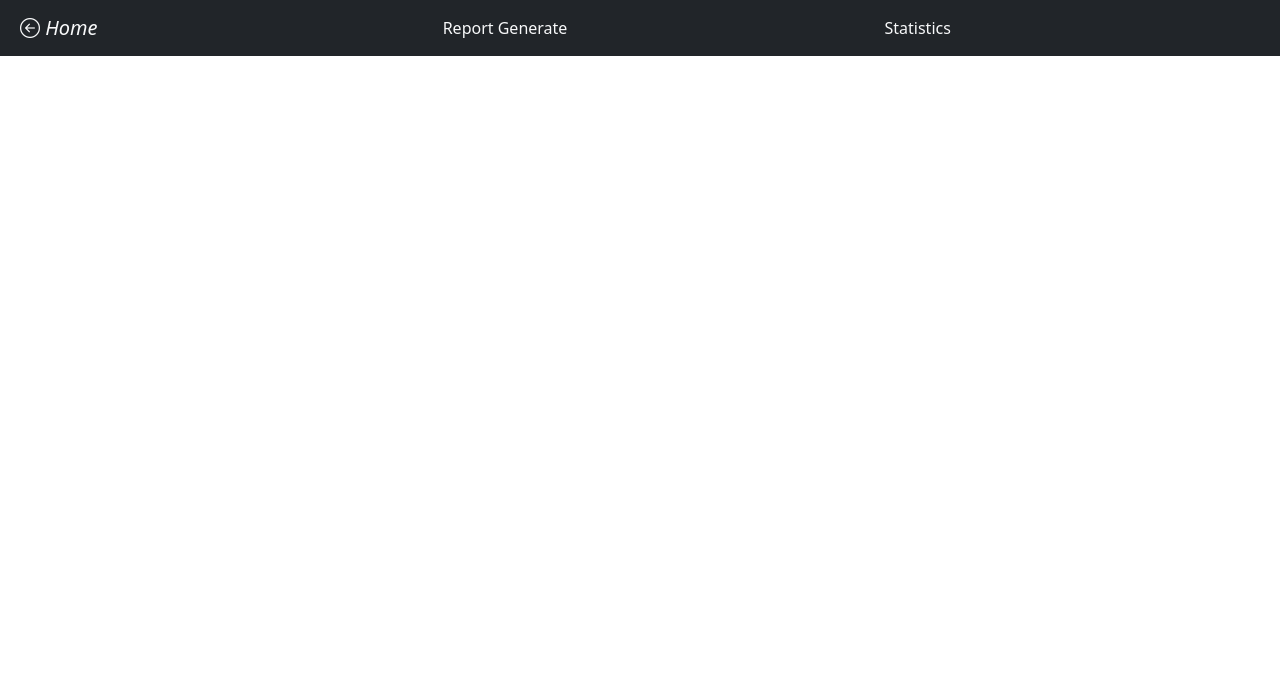
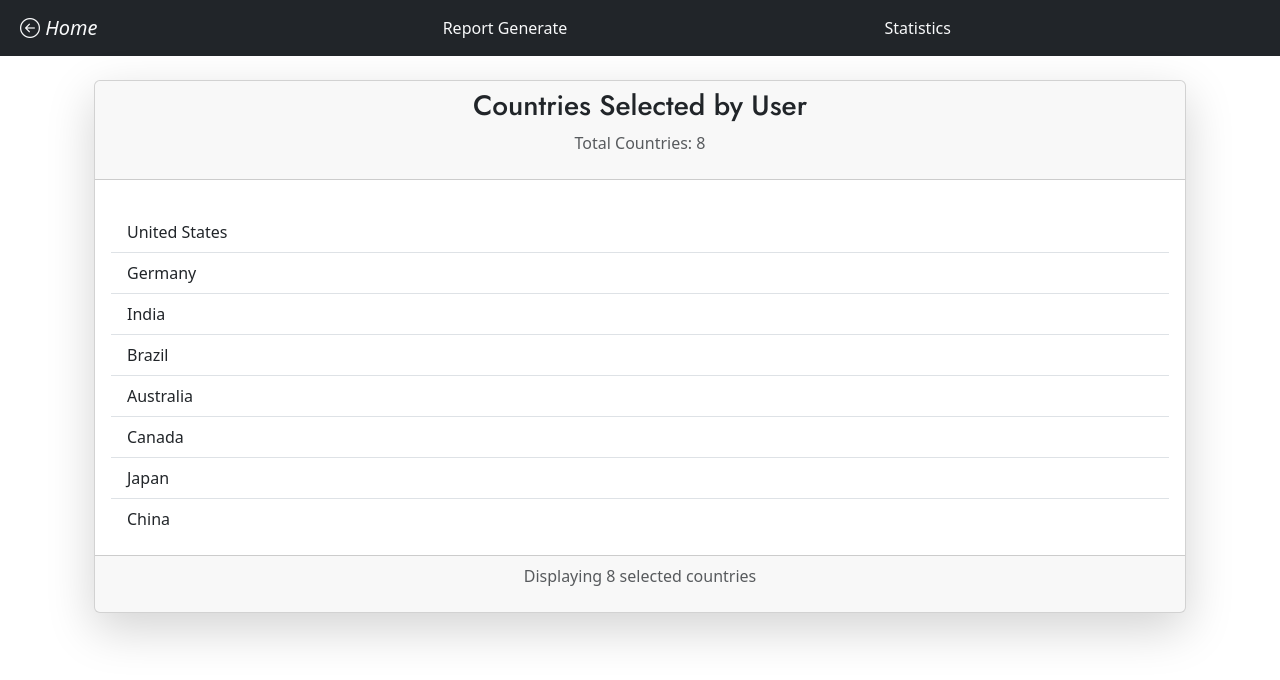
Before and after one commit to mahesh13sankarie/solar-offset-project, a React (Vite) app in the folder client/: page /reportpage in a window 1280 px wide. Shown: the top 680 px of the page. Built offline with nearby package versions, Linux system fonts and the light colour scheme.

Commit message:
Feat: Countries selected component

```diff
--- a/client/package.json
+++ b/client/package.json
@@ -10,6 +10,7 @@
     "preview": "vite preview"
   },
   "dependencies": {
+    "@react-pdf/renderer": "^4.3.0",
     "aos": "^2.3.4",
     "axios": "^1.8.3",
     "bootstrap": "^5.3.3",
--- /dev/null
+++ b/client/src/components/Report/FeatureCards.jsx
@@ -0,0 +1,54 @@
+import React, { useState, useEffect } from "react";
+
+export  function CountriesSelected(props) {
+    const [countries, setCountries] = useState([]);
+
+    useEffect(() => {
+        // Dummy data for countries
+        const dummyCountries = [
+            { name: "United States" },
+            { name: "Germany" },
+            { name: "India" },
+            { name: "Brazil" },
+            { name: "Australia" },
+            { name: "Canada" },
+            { name: "Japan" },
+            { name: "China" }
+        ];
+
+        setCountries(dummyCountries);  // Set the countries to the state
+    }, []);  // Empty dependency array to run once on component mount
+
+    return (
+        <div className="container mt-4">
+            <div className="card shadow-lg">
+                <div className="card-header text-center">
+                    <h3 className="card-title">Countries Selected by User</h3>
+                    <p className="text-muted">Total Countries: {countries.length}</p>
+                </div>
+
+                <div className="card-body">
+                    <ul className="list-group list-group-flush mt-3">
+                        {countries.map((country, index) => (
+                            <li key={index} className="list-group-item d-flex justify-content-between">
+                                <span>{country.name}</span>
+                            </li>
+                        ))}
+                    </ul>
+                </div>
+
+                <div className="card-footer text-center">
+                    <p className="text-muted">Displaying {countries.length} selected countries</p>
+                </div>
+            </div>
+        </div>
+    );
+}
+
+export  function PanelsBought(){
+    return (
+       <>
+
+       </>
+    )
+}
--- a/client/src/components/Report/ReportDashboard.jsx
+++ b/client/src/components/Report/ReportDashboard.jsx
@@ -2,6 +2,7 @@ import React,{ useEffect} from "react";
 import {isAuthenticated} from "../Login/HelperFunction.jsx";
 import Sidebar from "../Dashboard/Sidebar.jsx";
 import StaffNavBar from "./StaffNavBar.jsx";
+import {CountriesSelected, PanelsBought} from "./FeatureCards.jsx";
 const REPORTAPI = "dummy.link.com/report";
 
 export default function ReportDashboard() {
@@ -15,7 +16,13 @@ export default function ReportDashboard() {
     return (
         <>
             <StaffNavBar />
+            <div className="container vh-100 vw-100">
+                <d className="d-flex">
+                    <CountriesSelected />
+                    <PanelsBought />
 
+                </d>
+            </div>
         </>
     );
 }
```
Also changed, not shown: client/src/components/Report/ReportGenerator.jsx (added, +9 -0 lines), 1 other file (tests, documents, lock files or other folders).
